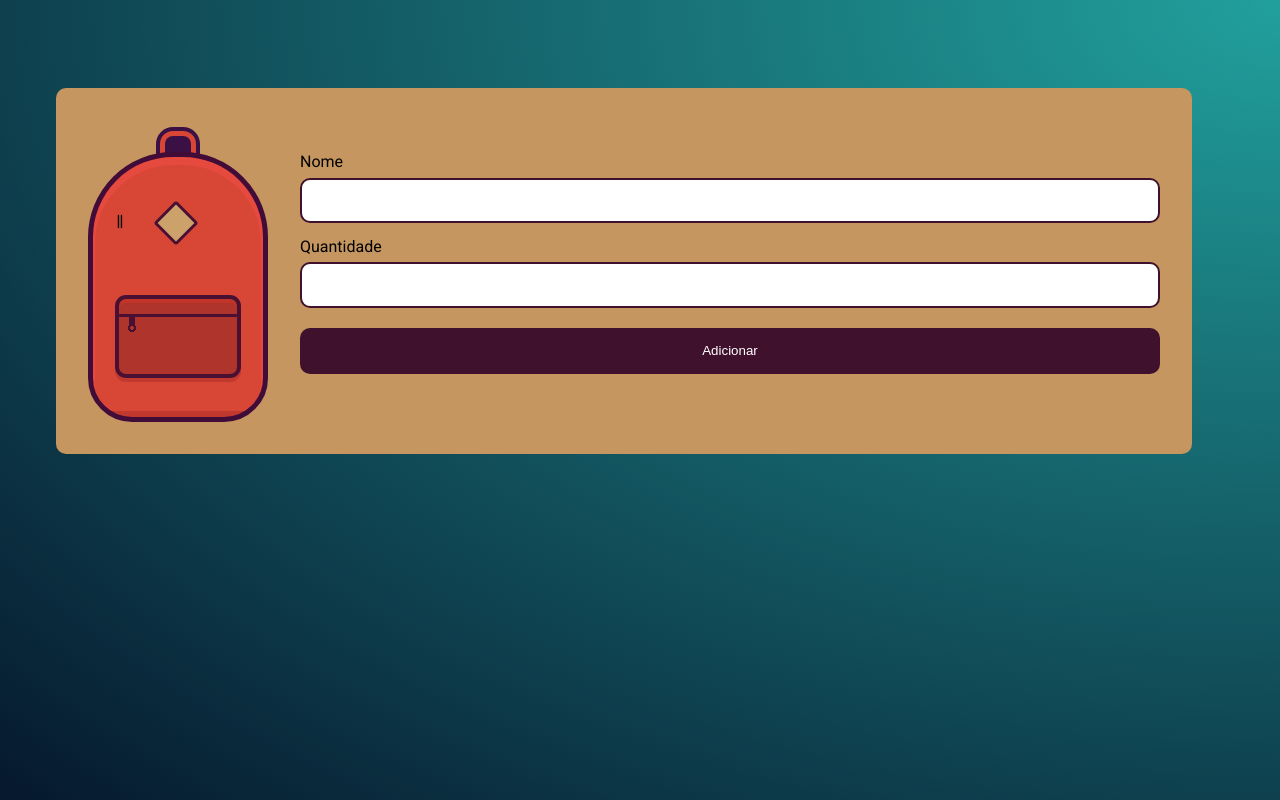
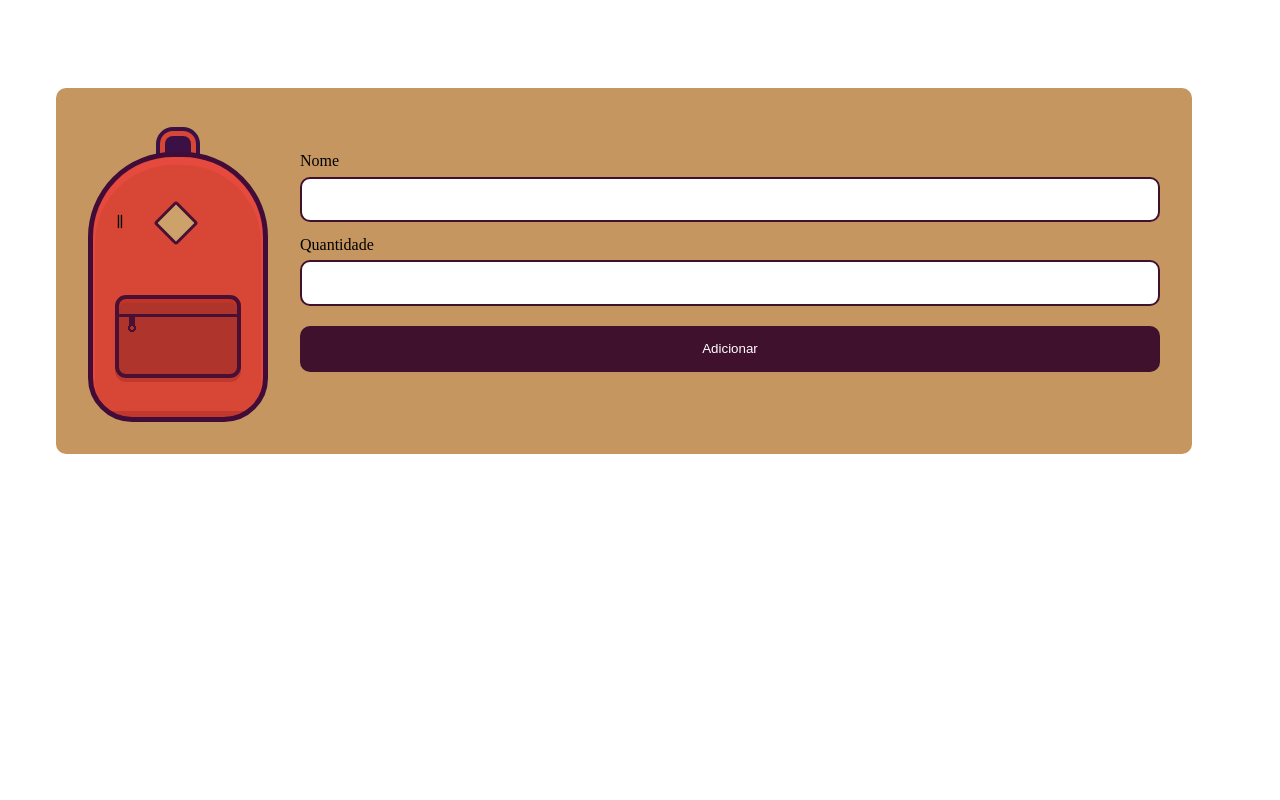
Before and after one commit to cecilia-rds/Mochila-Viagem, a plain HTML site: page index.html in a window 1280 px wide. Drawn offline with Linux system fonts and the light colour scheme.

Commit message:
Update style.css

```diff
--- a/assets/css/style.css
+++ b/assets/css/style.css
@@ -1,9 +1,3 @@
-html {
-    background: radial-gradient(farthest-corner at right top,#21A09D, #06182D);
-    height: 100%;
-    font-family: 'Roboto', cursive;
-}
-
 .conteudo {
     padding: 10vh 3em 0;
     display: flex;
```
